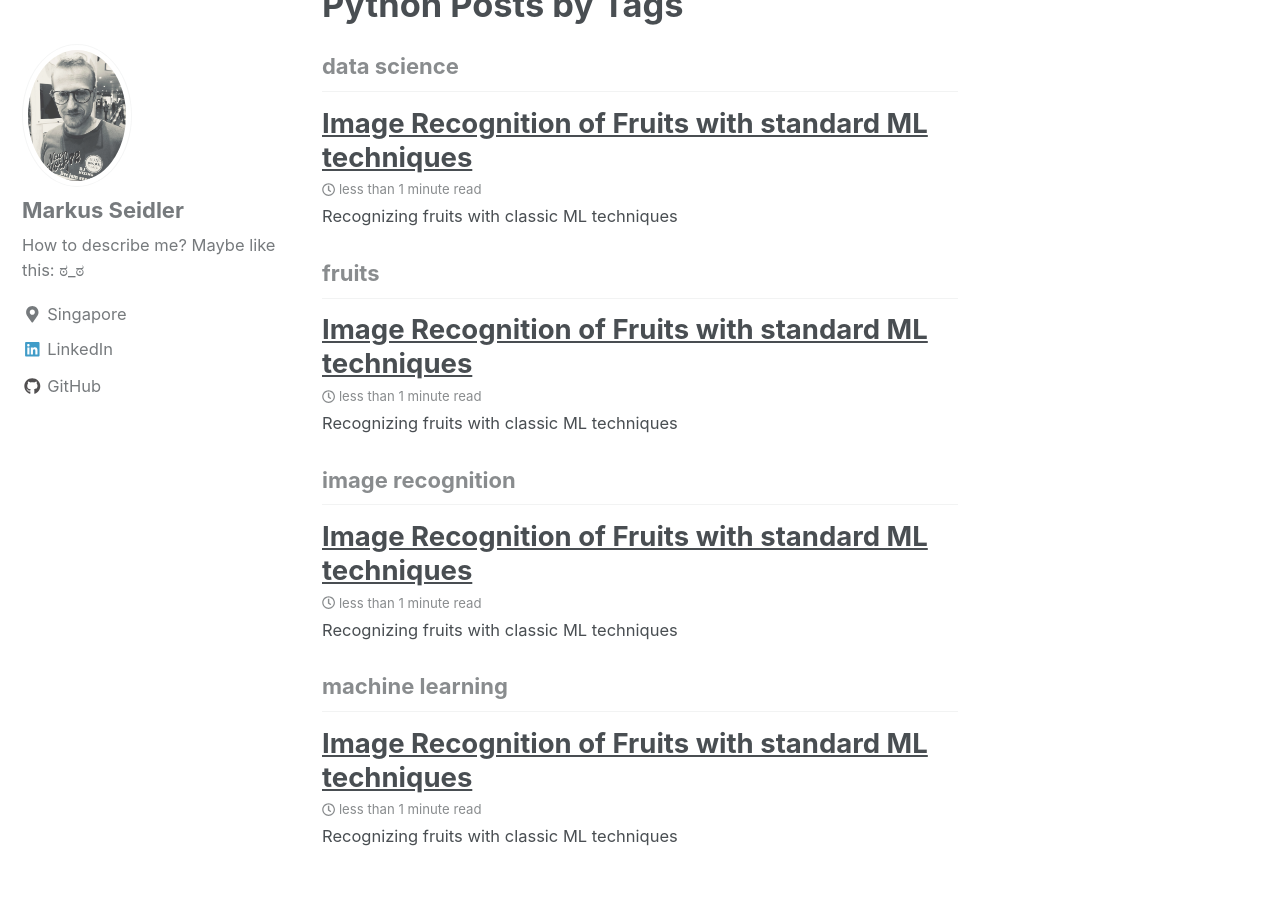
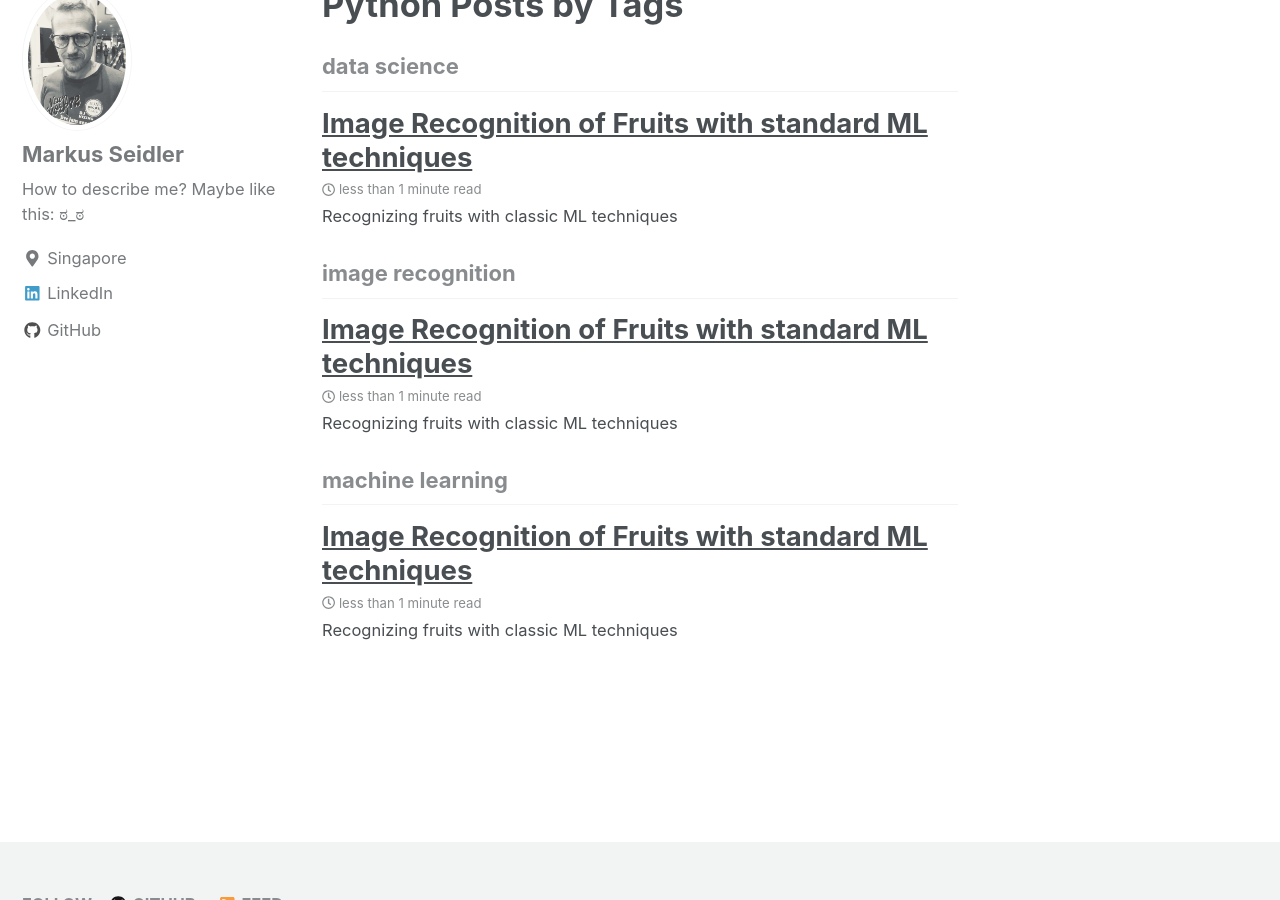
Before and after one commit to markusseidler/markusseidler.github.io, a Jekyll site: the page built from _pages/python.md, in a window 1280 px wide and 900 px high, scrolled down 757 px. Built offline with Jekyll 4.4.1, drawn with Linux system fonts in a browser that asks for light colours; nearby versions of some CDN libraries.

Commit message:
irc as test site changed

````diff
--- a/_posts/2018-05-05-image-recognition-classic.md
+++ b/_posts/2018-04-28-IRC.md
@@ -1,9 +1,9 @@
 ---
 title: "Image Recognition of Fruits with standard ML techniques"
 date: 2018-05-05
-tags: [machine learning, data science, fruits, image recognition]
+tags: [machine learning, data science, image recognition]
 header:
-    image: "/Image-Recognition-Classic/fruits.jpg"
+    image: "images/IRC/fruits.jpg"
 excerpt: "Recognizing fruits with classic ML techniques"
 ---
 
@@ -34,18 +34,20 @@
 3. Third
 
 Python code block:
-'''python
+
+
+```python
     import numpy as np
 
     def test_function (x, y):
     z = np.sum(x,y)
     return z
+```
 
-'''
+
 
 Here is some inline code "x+y"
 
 Hier ist ein Bild
 
-<img src="{{ site.url }}{{ site.baseurl }}/images/
-Image-Recognition-Classic/test.jpg" alt="banana">
+<img src="{{ site.url }}{{ site.baseurl }}/images/IRC/test.jpg" alt="banana">
````
Also changed, not shown: _pages/python.md (line endings or trailing spaces), images/IRC/fruits.jpg (renamed from images/Image-Recognition-Classic/fruits.jpg), images/IRC/test.JPG (renamed from images/Image-Recognition-Classic/test.JPG).
